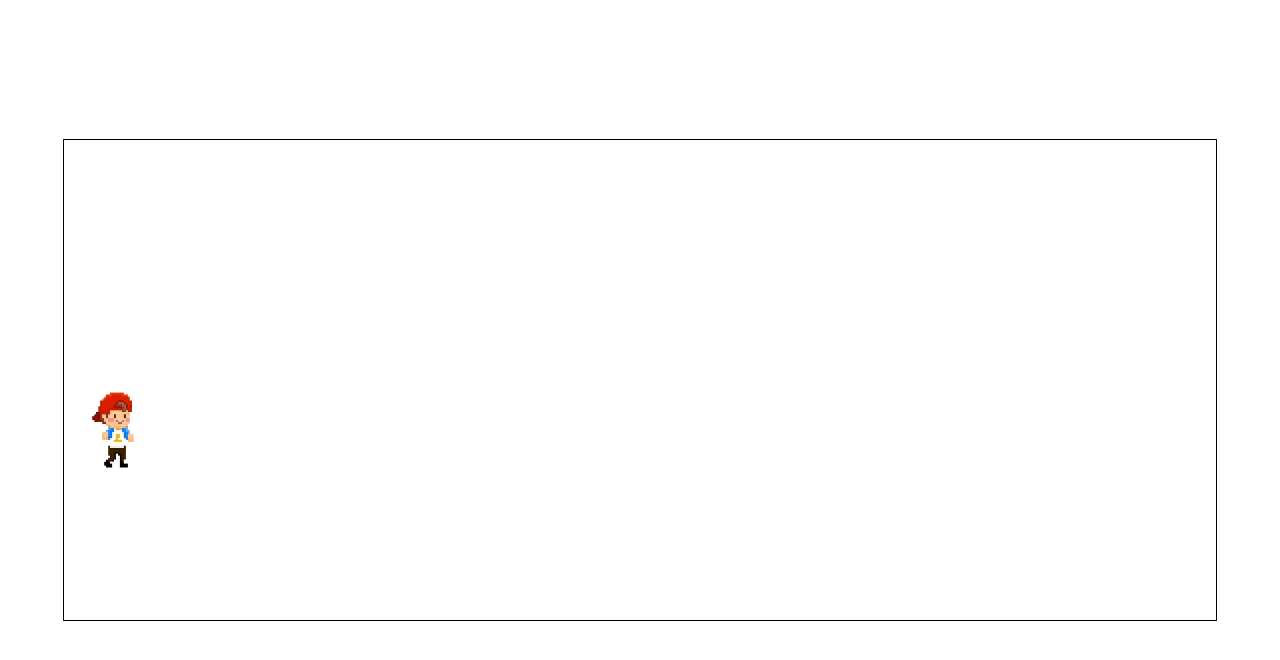
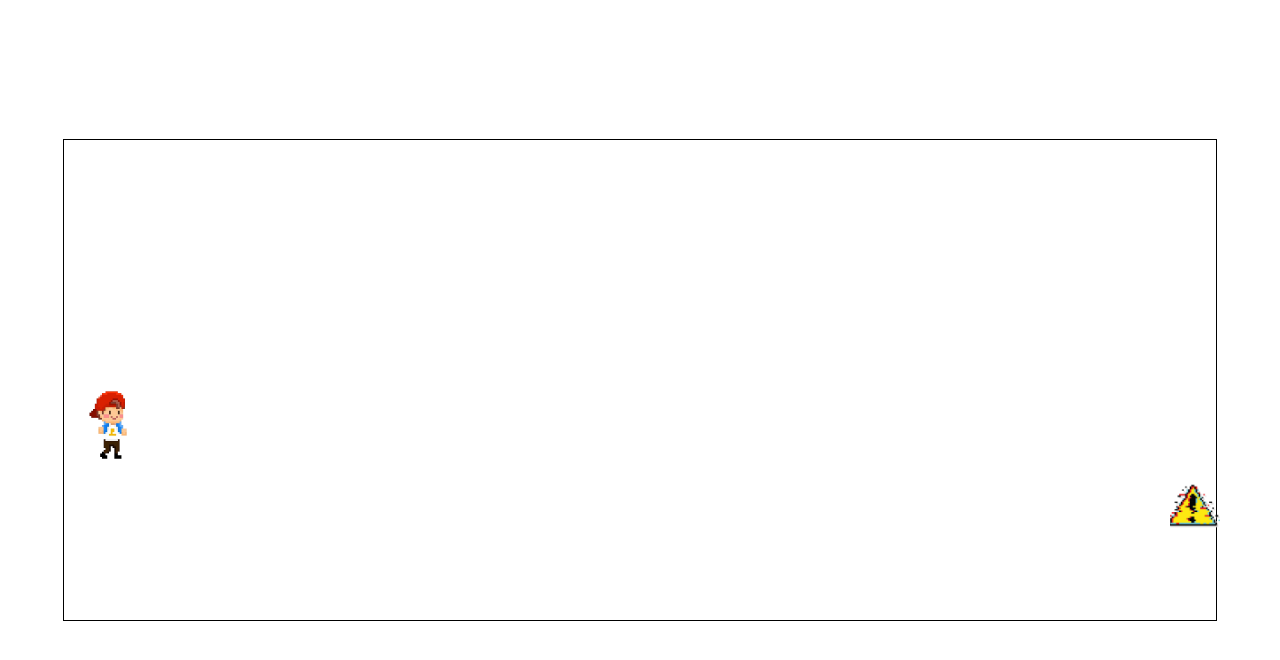
Before and after one commit to ssilviu7/Developer-Story-P, a plain HTML site: page index.html in a window 1280 px wide. Both pictures are taken after a click on the button "Press To Start". Drawn offline with Linux system fonts and the light colour scheme.

Commit message:
Enemies added

```diff
--- /dev/null
+++ b/JS/enemy.js
@@ -0,0 +1,23 @@
+class Enemy {
+  constructor() {
+    this.gameScreen = document.querySelector(".gameScreen");
+    this.element = document.createElement("div");
+    this.x = 96;
+    this.y = Math.floor(Math.random() * 95);
+    this.width = 50;
+    this.height = 50;
+    this.enemyimage = "../images/errorenemy.png";
+
+    this.element.style.position = "absolute";
+    this.element.style.width = `${this.width}px`;
+    this.element.style.height = `${this.height}px`;
+    this.element.style.top = `${this.y}%`;
+    this.element.style.left = `${this.x}%`;
+    this.element.style.backgroundImage = `url(${this.enemyimage})`;
+
+    this.element.style.backgroundPosition = "center";
+    this.element.style.backgroundSize = "cover";
+
+    this.gameScreen.appendChild(this.element);
+  }
+}
--- a/JS/game.js
+++ b/JS/game.js
@@ -5,11 +5,21 @@ class Game {
     this.loseScreen = document.querySelector(".loseScreen");
     this.winScreen = document.querySelector(".winScreen");
     this.player = null;
+    this.enemies = []
+    this.enemyInterval = null
   }
 
   startGame() {
     this.startScreen.style.display = "none";
     this.gameScreen.style.display = "block";
     this.player = new Player();
+
+    this.enemyInterval = setInterval(()=>{
+      this.spawnEnemy()
+    }, 2000)
   }
+spawnEnemy(){
+  if (this.enemies.length <= 6)
+  this.enemies.push(new Enemy())
 }
+}
--- a/JS/player.js
+++ b/JS/player.js
@@ -4,8 +4,8 @@ class Player {
     this.element = document.createElement("div");
     this.x = 0;
     this.y = 50;
-    this.width = 100;
-    this.height = 100;
+    this.width = 90;
+    this.height = 90;
     this.studentimg = "../images/student3.png";
 
     this.element.style.position = "absolute";
--- a/index.html
+++ b/index.html
@@ -17,6 +17,8 @@
       <div class="gameScreen screen"></div>
       <div class="loseScreen screen"></div>
       <div class="winScreen screen"></div>
+
+      <script src="./JS/enemy.js"></script>
       <script src="./JS/player.js"></script>
       <script src="./JS/game.js"></script>
       <script src="./JS/index.js"></script>
```
Also changed, not shown: images/errorenemy.png (added). Lines whose indentation alone changed are shown as unchanged.
